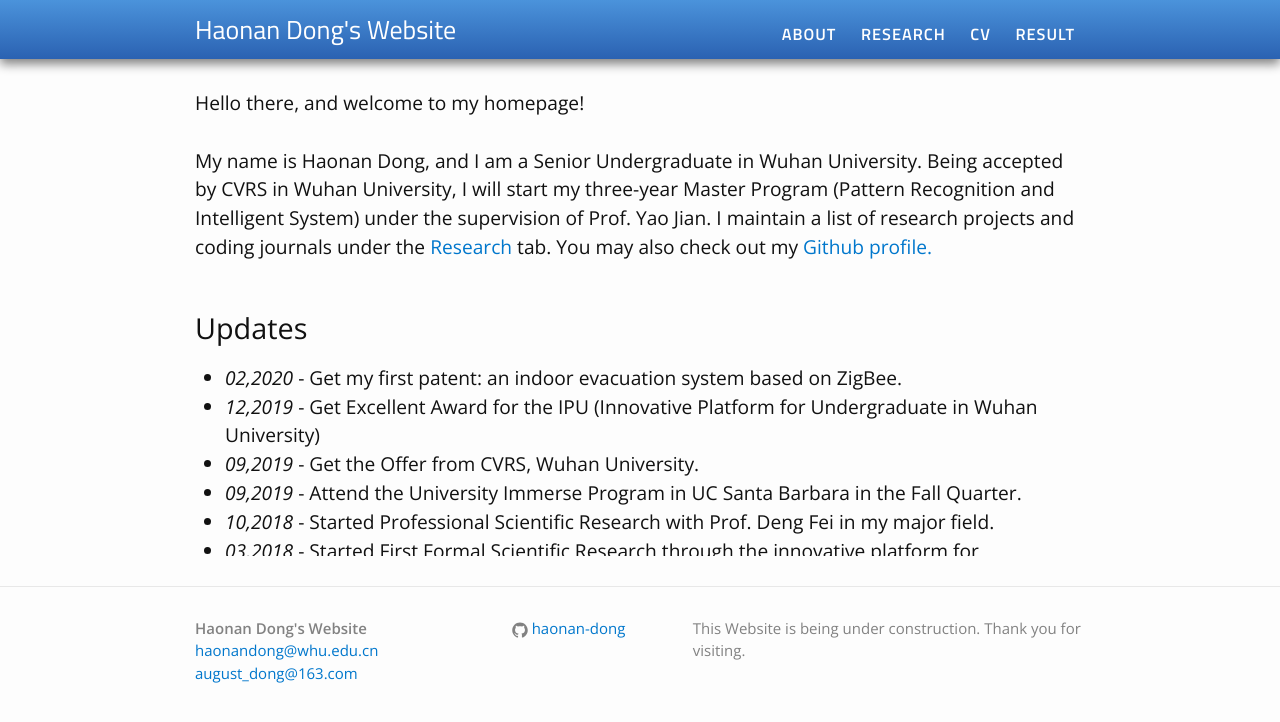
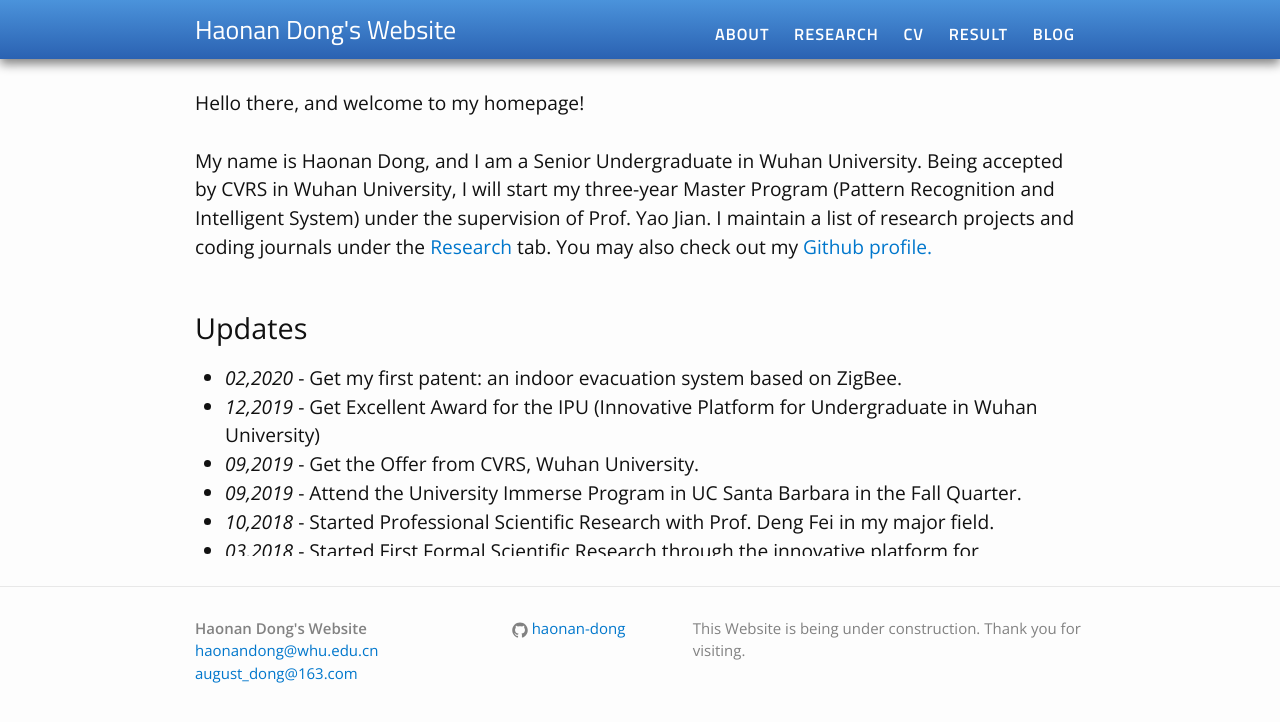
Before and after one commit to Haonan-DONG/Haonan-DONG.github.io, a Jekyll site: the page built from index.html, in a window 1280 px wide. Shown: the top 722 px of the page. Built offline with Jekyll 4.4.1, drawn with Linux system fonts in a browser that asks for light colours.

Commit message:
new title

```diff
--- a/_data/menu.yml
+++ b/_data/menu.yml
@@ -10,5 +10,8 @@
 - title: "Result"
   href: "/Result/"
 
+- title: "Blog"
+  href: "/blog/"
+
 #- title: "Blog"
 #  href: "/blog/"
```
